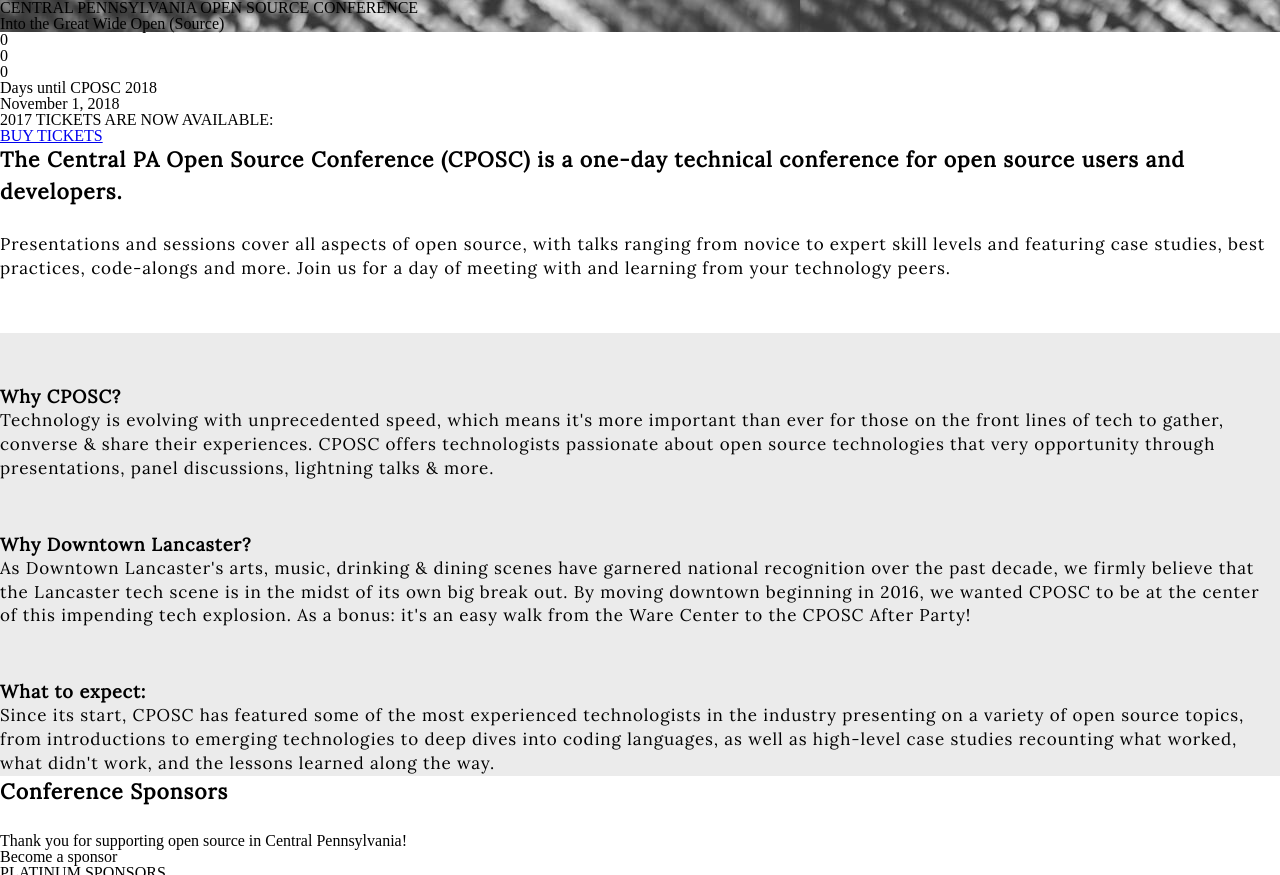
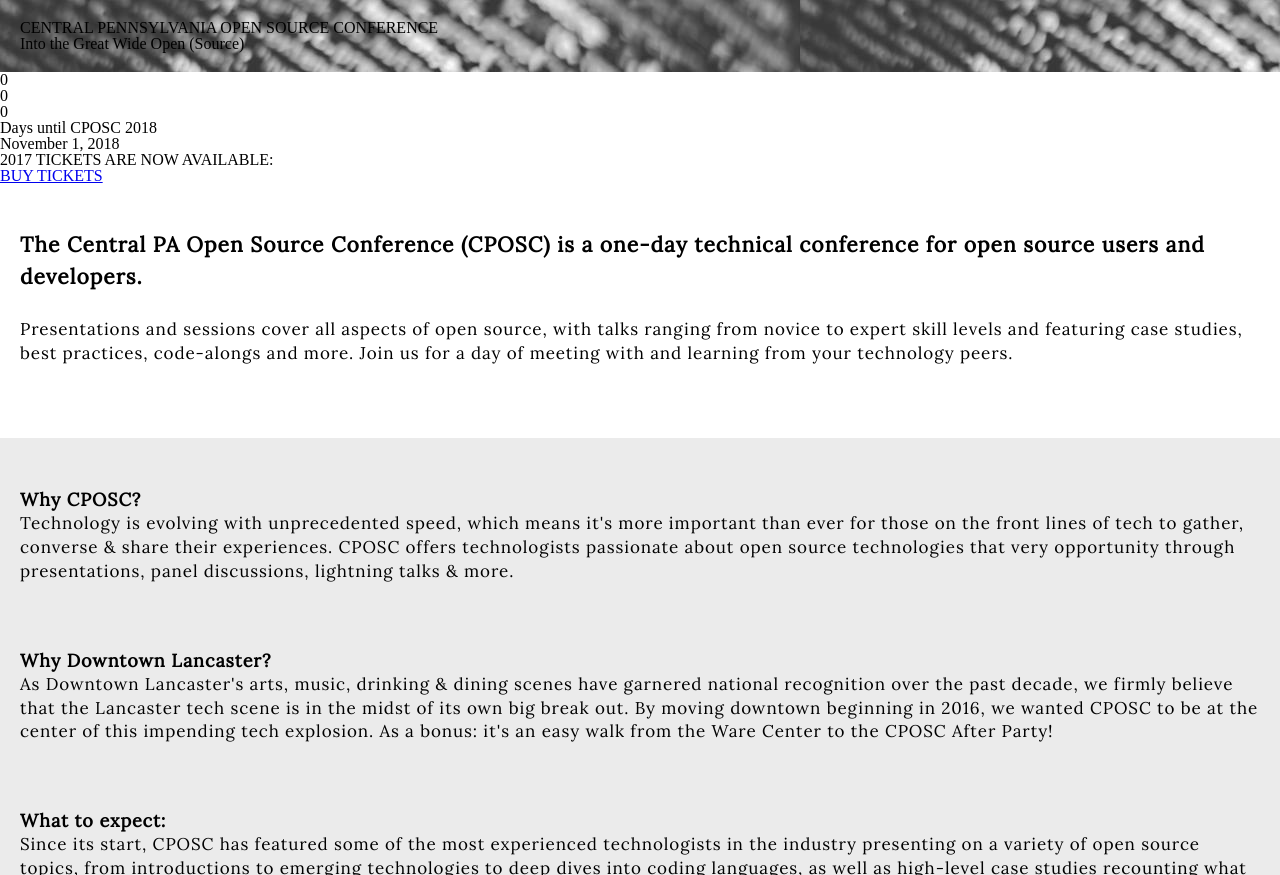
Before and after one commit to Dragontamer247/cposc, a plain HTML site: page index.html in a window 1280 px wide. Shown: the top 875 px of the page. Drawn offline with Linux system fonts and the light colour scheme.

Commit message:
did styling for conference paragraphs

```diff
--- a/index.html
+++ b/index.html
@@ -8,7 +8,6 @@
   </head>
   <!-- will use more classes once css is started -->
   <body>
-    <section class="body-background">
       <header class="header-background">
         <section class="title-content">
           <h1 class="header-title">CENTRAL PENNSYLVANIA OPEN SOURCE CONFERENCE</h1>
@@ -50,7 +49,7 @@
       </section>
     </section>
     <!-- most sections i have are for the background colors.-->
-    <section>
+    <section class="conference-title">
       <h2 class="conference-title-text">The Central PA Open Source Conference (CPOSC) is a one-day technical conference for open source users and developers.</h2>
       <p class="conference-text2">Presentations and sessions cover all aspects of open source, with talks ranging from novice to expert skill levels and featuring case studies, best practices, code-alongs and more. Join us for a day of meeting with and learning from your technology peers.</p>
     </section>
@@ -69,10 +68,10 @@
         <p class="conference-text">Since its start, CPOSC has featured some of the most experienced technologists in the industry presenting on a variety of open source topics, from introductions to emerging technologies to deep dives into coding languages, as well as high-level case studies recounting what worked, what didn't work, and the lessons learned along the way.</p>
       </article>
     </section>
-    <section>
+    <section class="sponsorsection">
       <h3 class="conference-title-text">Conference Sponsors</h3>
-        <p>Thank you for supporting open source in Central Pennsylvania!</p>
-          <div>
+        <p class="conference-text">Thank you for supporting open source in Central Pennsylvania!</p>
+          <div class="orange-box">
             Become a sponsor
           </div>
       <article class="sponsors">
@@ -148,6 +147,5 @@
       <a class="footer-text" href="about.html#sectionone" target="_self">Connect with CPOSC</a>
       <h2 class="footer-subtitle-text">#CPOSC2017</h2>
     </footer>
-  </section>
 </body>
 </html>
--- a/sass/header.scss
+++ b/sass/header.scss
@@ -1,3 +1,4 @@
 .header-background {
 background-image: url("../images/hero-image.jpg");
+padding: 20px;
 }
--- a/sass/index-backgrounds-fonts.scss
+++ b/sass/index-paragraph-styling.scss
@@ -1,9 +1,9 @@
 //font-family: 'Lora', serif;
 //font-family: 'Montserrat', sans-serif;
 
-
 .venue-background {
   background-color: #ebebeb;
+  padding: 20px;
 }
 .conference-title-text {
   font-family: 'Lora', serif;
@@ -13,6 +13,7 @@
 	letter-spacing: 1px;
 	text-align: left;
   padding-bottom: 25px;
+  padding-top: 25px;
 }
 .conference-text {
   font-size: 17px;
@@ -20,14 +21,19 @@
 	letter-spacing: 0.9px;
 	text-align: left;
   font-family: 'Lora', serif;
+  padding-bottom: 35px;
 }
+.conference-title{
+  padding: 20px;
+}
+
 .smaller-title-text {
   font-family: 'Lora', serif;
   font-size: 18px;
 	font-weight: bold;
 	line-height: 1.33;
 	letter-spacing: 0.9px;
-  padding-top: 52px;
+  padding-top: 30px;
 }
 //This is used for the different spacing at the top//
 .conference-text2 {
@@ -38,3 +44,6 @@
   font-family: 'Lora', serif;
   padding-bottom: 52px;
 }
+.sponsorsection{
+  padding: 20px;
+}
--- a/sass/styles.scss
+++ b/sass/styles.scss
@@ -1,11 +1,11 @@
 //ONLY USE THIS STYLE DOCUMENT FOR IMPORTS, TRY TO USE DIFFERENT SASS FILES FOR SECTIONS THAT CAN BE REPEATED//
+
 @import "css-reset";
 @import "variables";
 @import "header";
 @import "footer";
-@import "index-backgrounds-fonts";
+@import "index-paragraph-styling";
 @import url('https://fonts.googleapis.com/css?family=Lora|Montserrat');
-
 body {
   min-width: 320px;
   overflow-x: hidden;
```
Also changed, not shown: css/styles.css, 1 other file.
